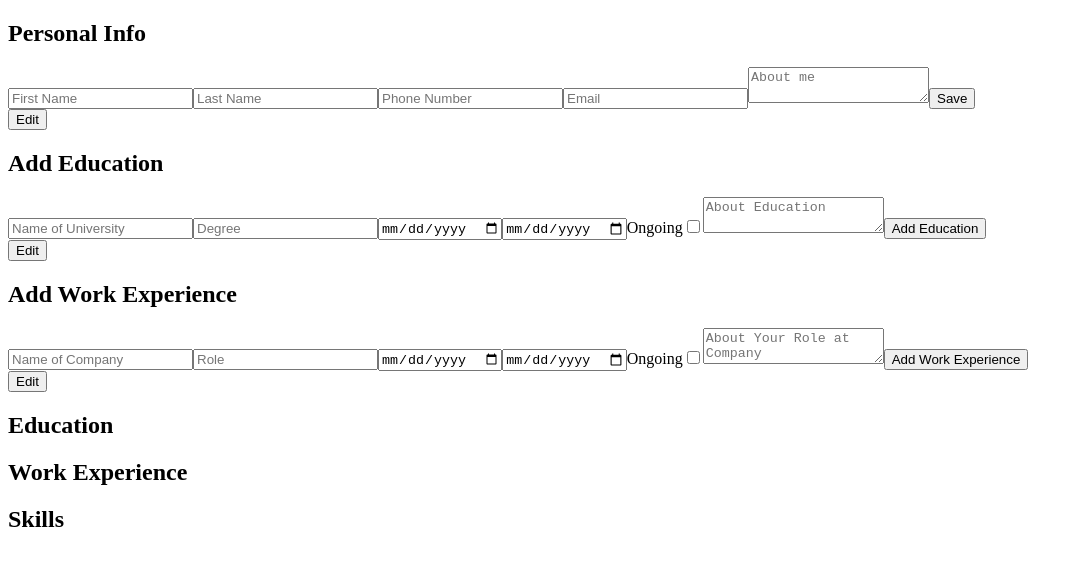
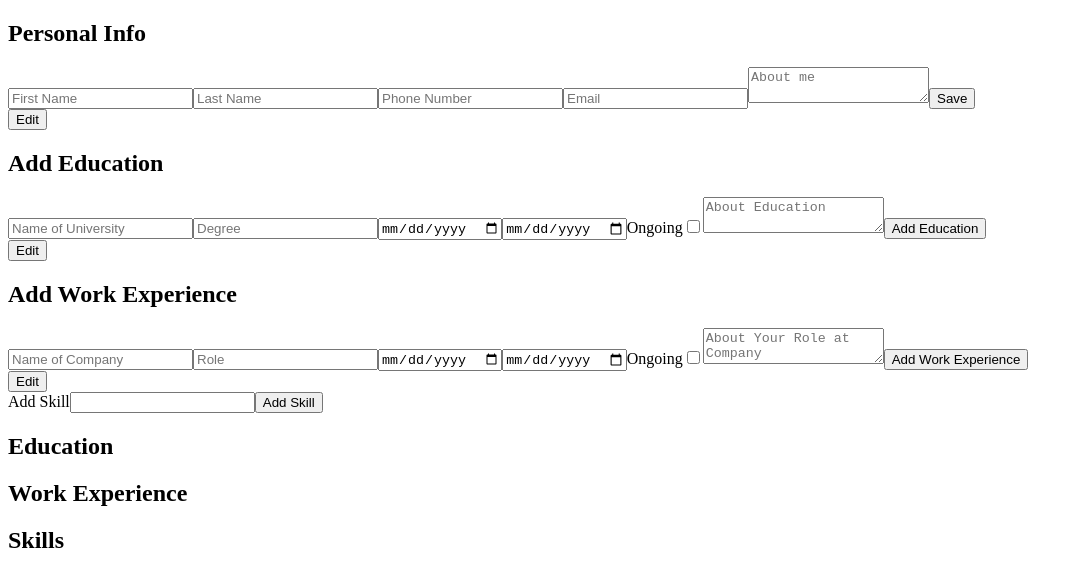
Before and after one commit to halileryildirim/cv-application, a React (Vite) app: page / in a window 1280 px wide. Shown: the top 586 px of the page, without its empty margins (0-1083 px from the left). Built offline with nearby package versions, Linux system fonts and the light colour scheme.

Commit message:
Update skill, skillform and DOM components

```diff
--- a/src/components/DOM.jsx
+++ b/src/components/DOM.jsx
@@ -5,11 +5,14 @@ import Education from "./Education";
 import EducationForm from "./EducationForm";
 import Work from "./Work";
 import WorkForm from "./WorkForm";
+import Skills from "./Skills";
+import SkillsForm from "./SkillsForm";
 
 function DOM() {
     const [aboutData, setAboutData] = useState(null);
     const [educationData, setEducationData] = useState(null);
     const [workData, setWorkData] = useState(null);
+    const [skills, setSkills] = useState([]);
 
     function handleAboutSubmit(formData) {
         setAboutData(formData);
@@ -23,6 +26,10 @@ function DOM() {
         setWorkData(formData);
     }
 
+    function handleSkillData(newSkills) {
+        setSkills(newSkills);
+    }
+
     return (
         <>
             <div className="about-form-section">
@@ -34,6 +41,9 @@ function DOM() {
             <div className="work-form-section">
                 <WorkForm onSubmit={handleWorkSubmit} />
             </div>
+            <div className="skills-section">
+                <SkillsForm onSubmit={handleSkillData} />
+            </div>
 
             <div className="cv-page">
                 <About submittedData={aboutData} />
@@ -42,6 +52,7 @@ function DOM() {
                 <h2>Work Experience</h2>
                 <Work submittedData={workData} />
                 <h2>Skills</h2>
+                <Skills skills={skills} />
             </div>
         </>
     )
--- a/src/components/Skills.jsx
+++ b/src/components/Skills.jsx
@@ -0,0 +1,13 @@
+function Skills({ skills }) {
+    return (
+        <>
+            {skills !== undefined && skills.length > 0 && (
+                skills.map((skill, index) => {
+                return ( <div key={index}> {skill} </div> )
+        })
+            )}
+        </>
+    )
+}
+
+export default Skills;
--- a/src/components/SkillsForm.jsx
+++ b/src/components/SkillsForm.jsx
@@ -0,0 +1,36 @@
+import React, { useState } from 'react'
+
+function SkillsForm({ onSubmit }) {
+    const [skill, editSkill] = useState('');
+
+    function handleSkill(e) {
+        editSkill(e.target.value);
+    }
+
+
+    function handleSubmit(e) {
+        e.preventDefault();
+        onSubmit((prevSkills) => [...prevSkills, skill]);
+        editSkill('');
+    }
+
+    return (
+        <div>
+            <form onSubmit={handleSubmit}>
+                <label>Add Skill</label>
+                <input
+                    type='text'
+                    value={skill}
+                    onChange={handleSkill}
+
+                />
+                <button
+                    type='submit'
+                >Add Skill</button>
+            </form>
+
+        </div>
+    )
+}
+
+export default SkillsForm
```
